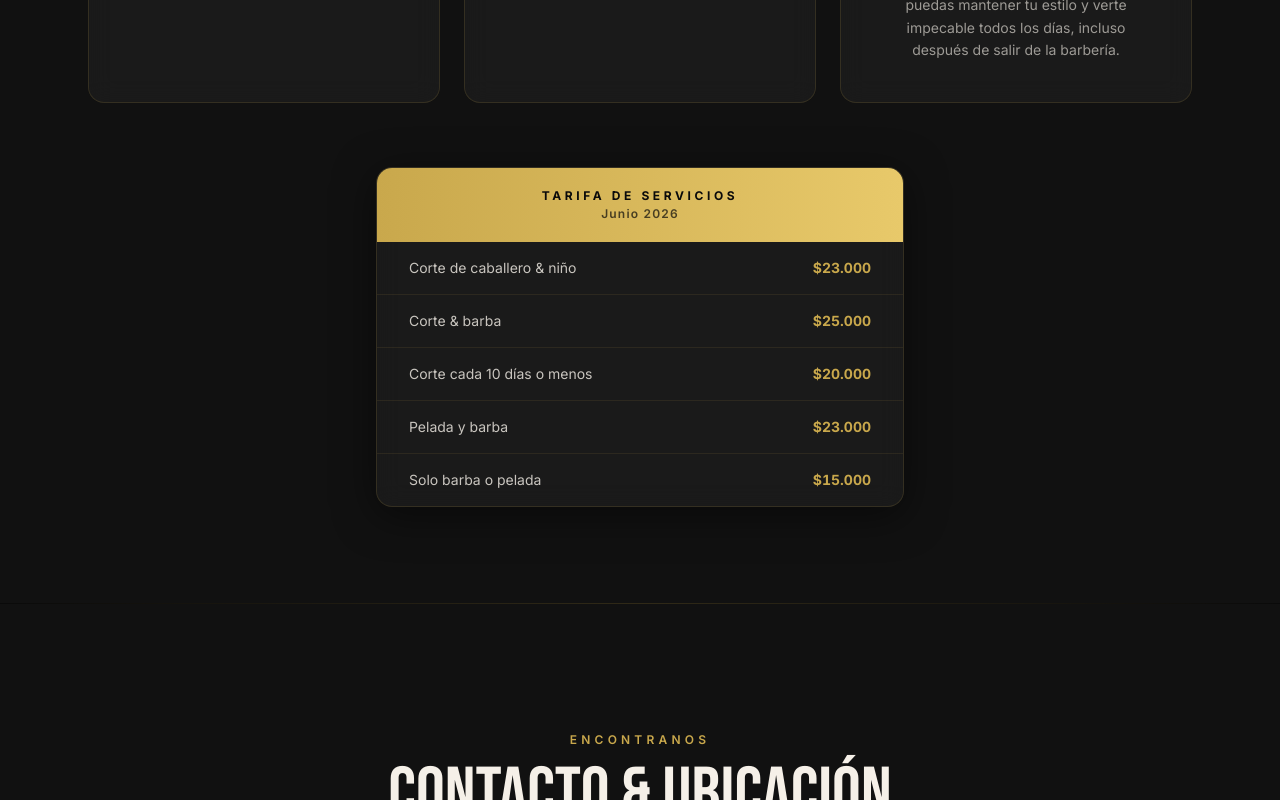
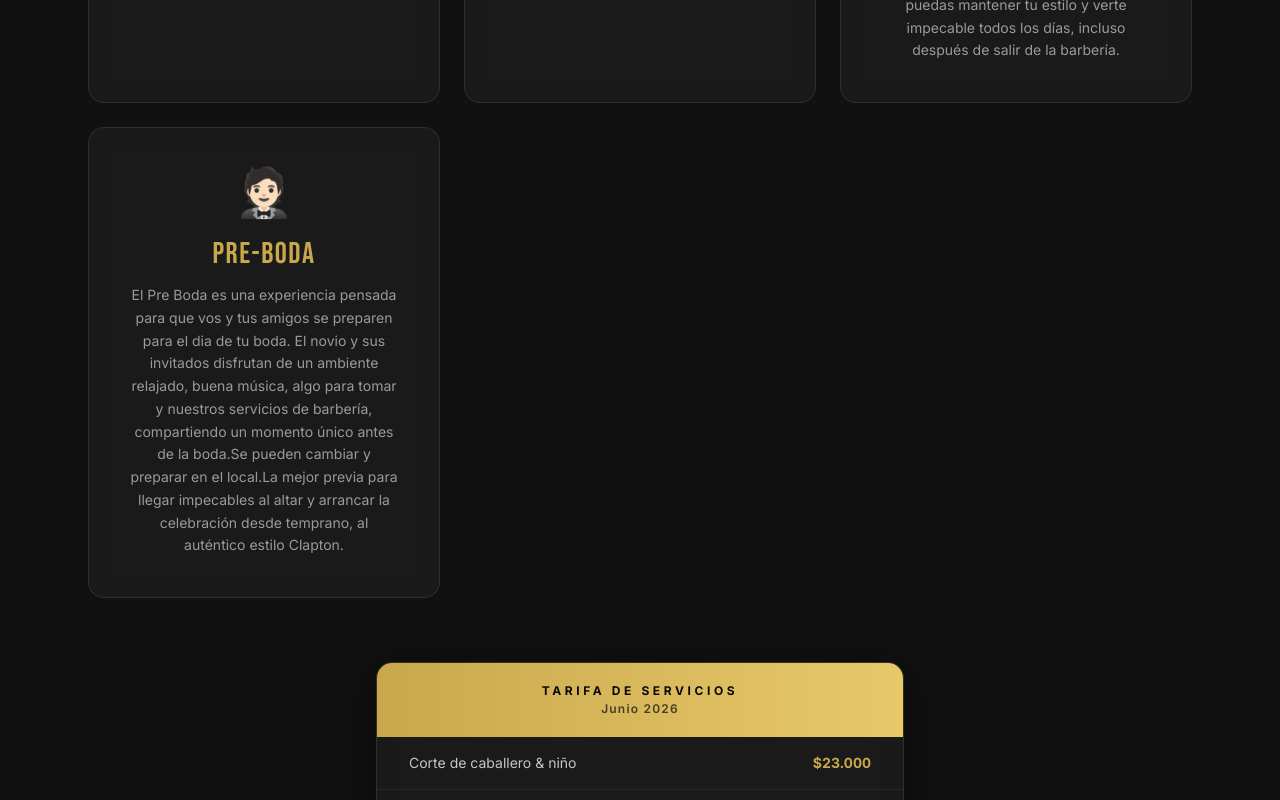
Before and after one commit to salvador-castro/clapton-barberia, a React (Vite) app: page / in a window 1280 px wide. Shown: the part 6400-7200 px from the top of the page. Built offline with nearby package versions, Linux system fonts and the light colour scheme.

Commit message:
NEW SERVICES

```diff
--- a/src/components/Services.tsx
+++ b/src/components/Services.tsx
@@ -1,39 +1,46 @@
 const services = [
   {
-    id: 'corte',
+    id: 'corte-cabello',
     icon: '✂️',
     name: 'Corte de Cabello',
     description: 'En Clapton cada corte tiene identidad propia. Combinamos técnica, estilo y atención a los detalles para crear un look que refleje tu personalidad. Desde cortes clásicos hasta las últimas tendencias para cada edad, siempre con la calidad y la experiencia que nos caracteriza.',
   },
   {
-    id: 'barba',
+    id: 'corte-barba',
     icon: '💈',
     name: 'Combo Corte + Barba',
     description: 'El servicio más elegido de Clapton. Un trabajo completo donde combinamos corte de cabello y diseño de barba para lograr una imagen equilibrada, prolija y con personalidad. Atención a cada detalle para que salgas con tu mejor versión.',
   },
   {
-    id: 'combo',
+    id: 'corte-vip',
     icon: '⭐️',
     name: 'Corte VIP (corte cada 10 días o menos)',
     description: 'Pensado para quienes hacen del cuidado personal un hábito. Un servicio exclusivo para clientes que nos visitan semanalmente o cada 10 días, con un valor preferencial y la misma dedicación de siempre. Porque mantener el estilo también tiene sus beneficios.',
   },
   {
-    id: 'fade',
+    id: 'arreglo-barba',
     icon: '🧔🏻‍♂️',
     name: 'Arreglo de Barba',
     description: 'Una barba bien cuidada marca la diferencia. Perfilamos, definimos y damos forma respetando tu estilo y las características de tu rostro, logrando un resultado prolijo, equilibrado y con personalidad.',
   },
   {
-    id: 'cejas',
+    id: 'solo-barba-o-pelada',
     icon: '🚀',
     name: 'Solo Barba o Pelada',
     description: 'Para quienes buscan mantener su imagen impecable sin necesidad de un corte de cabello. Ya sea un perfilado de barba o el mantenimiento de la pelada, trabajamos cada detalle para lograr un acabado prolijo, limpio y a tu medida.',
   },
   {
-    id: 'cejas',
+    id: 'productos',
     icon: '✨',
     name: 'Productos',
     description: 'Productos Premium para el cuidado masculino. Trabajamos con marcas de primer nivel como Sir Fausto y The Hunter, ofreciendo una selección de productos para cabello, barba y cuidado personal. Calidad profesional para que puedas mantener tu estilo y verte impecable todos los días, incluso después de salir de la barbería.',
+  },
+  ,
+  {
+    id: 'PRE-BODA',
+    icon: '🤵🏻',
+    name: 'PRE-BODA',
+    description: 'El Pre Boda es una experiencia pensada para que vos y tus amigos se preparen para el dia de tu boda. El novio y sus invitados disfrutan de un ambiente relajado, buena música, algo para tomar y nuestros servicios de barbería, compartiendo un momento único antes de la boda.Se pueden cambiar y preparar en el local.La mejor previa para llegar impecables al altar y arrancar la celebración desde temprano, al auténtico estilo Clapton.',
   },
 ]
 
@@ -93,6 +100,7 @@ export default function Services() {
               { name: 'Corte cada 10 días o menos', price: '$20.000' },
               { name: 'Pelada y barba', price: '$23.000' },
               { name: 'Solo barba o pelada', price: '$15.000' },
+              { name: 'PRE-BODA', price: 'CONSULTAR' },
             ].map((item) => (
               <div key={item.name} className="flex items-center justify-between px-8 py-4 hover:bg-gold/5 transition-colors duration-200">
                 <span className="text-cream/80 text-sm">{item.name}</span>
```
